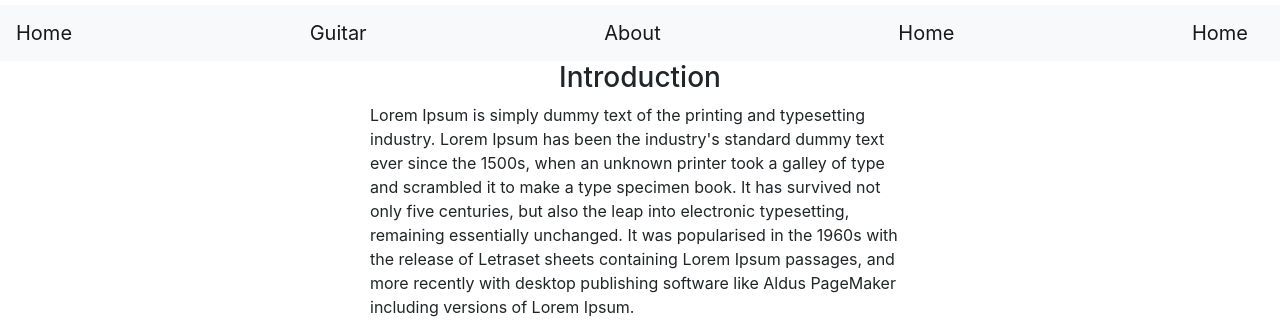
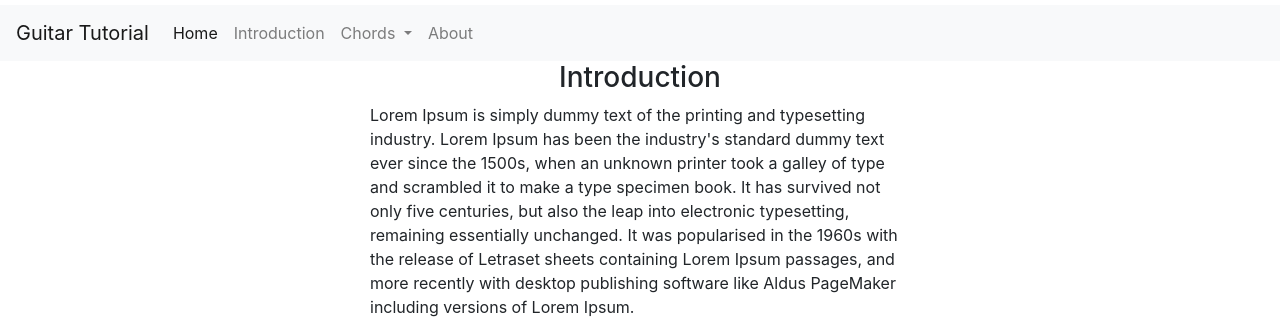
Before and after one commit to 2147582/9456A-Midterm, a plain HTML site: page index.html in a window 1280 px wide. Shown: the part 551-886 px from the top of the page. Drawn offline with Linux system fonts and the light colour scheme.

Commit message:
Added navbar on some html files

```diff
--- a/index.html
+++ b/index.html
@@ -23,13 +23,37 @@
 		<!-- <img src="assets/img/cover.jpg" style="height: 300px; width: 600px;"> -->
 	</div>
 
-	<nav class="navbar sticky-top navbar-light bg-light">
-        <a class="navbar-brand" href="#">Home</a>
-        <a class="navbar-brand" href="#">Guitar</a>
-        <a class="navbar-brand" href="#">About</a>
-        <a class="navbar-brand" href="#">Home</a>
-        <a class="navbar-brand" href="#">Home</a>
+
+    <nav class="navbar navbar-expand-lg navbar-light bg-light">
+      <a class="navbar-brand" href="#">Guitar Tutorial</a>
+      <button class="navbar-toggler" type="button" data-toggle="collapse" data-target="#navbarNavDropdown" aria-controls="navbarNavDropdown" aria-expanded="false" aria-label="Toggle navigation">
+        <span class="navbar-toggler-icon"></span>
+      </button>
+      <div class="collapse navbar-collapse" id="navbarNavDropdown">
+        <ul class="navbar-nav">
+          <li class="nav-item active">
+            <a class="nav-link" href="index.html">Home<span class="sr-only">(current)</span></a>
+          </li>
+          <li class="nav-item">
+            <a class="nav-link" href="Introduction.html">Introduction</a>
+          </li>
+          <li class="nav-item dropdown">
+            <a class="nav-link dropdown-toggle" href="#" id="navbarDropdownMenuLink" data-toggle="dropdown" aria-haspopup="true" aria-expanded="false">
+              Chords
+            </a>
+            <div class="dropdown-menu" aria-labelledby="navbarDropdownMenuLink">
+              <a class="dropdown-item" href="Guitar-chord.html">Diagram</a>
+              <a class="dropdown-item" href="Guitar-exercises.html">Chord Exercises</a>
+              <a class="dropdown-item" href="Guitar-audio.html">Audio Exercises</a>
+            </div>
+          </li>
+          <li class="nav-item">
+            <a class="nav-link" href="about.html">About</a>
+          </li>
+        </ul>
+      </div>
     </nav>
+
 
 	<div class="container">
         <h3 style="text-align: center"> Introduction </h3>
```
Also changed, not shown: Guitar-audio.html (+5 -5 lines), Guitar-chord.html (+5 -5 lines), Guitar-exercise.html (+5 -5 lines), Introduction.html (+5 -5 lines), about.html (+5 -5 lines).
